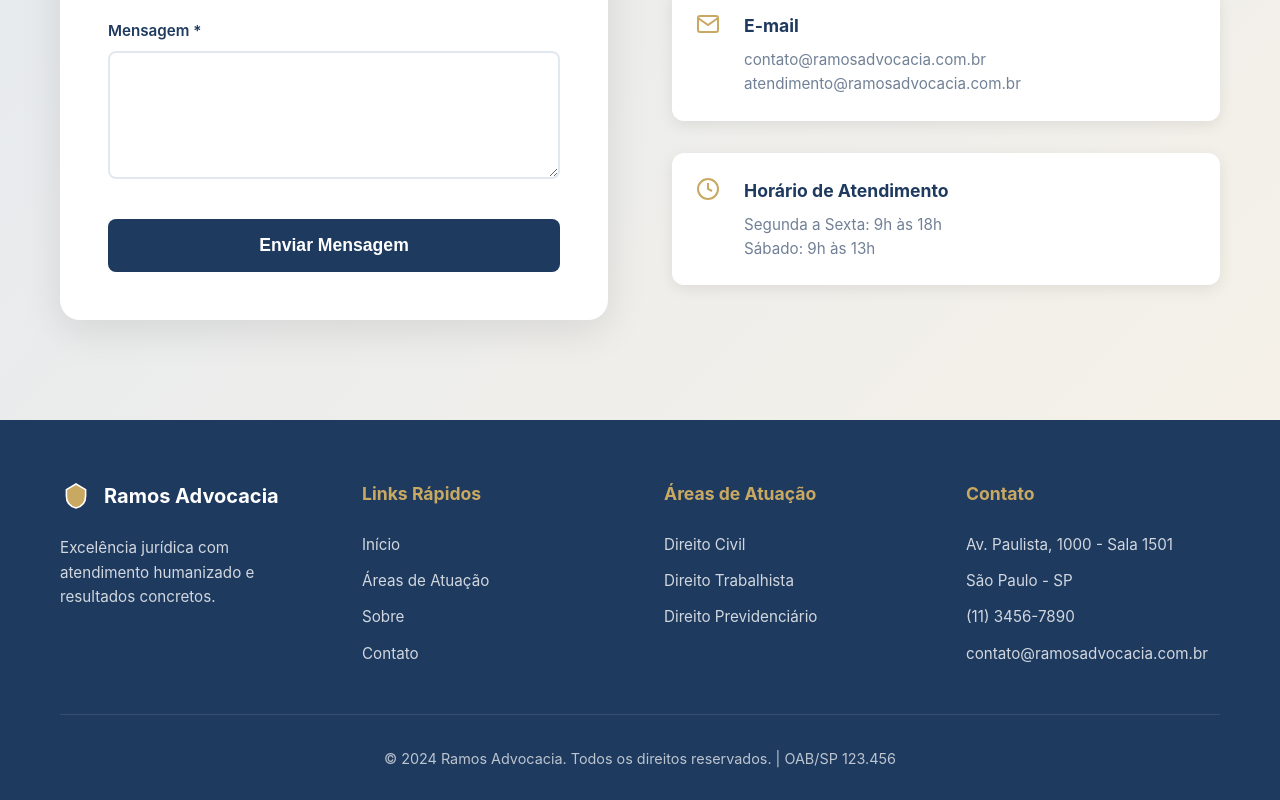
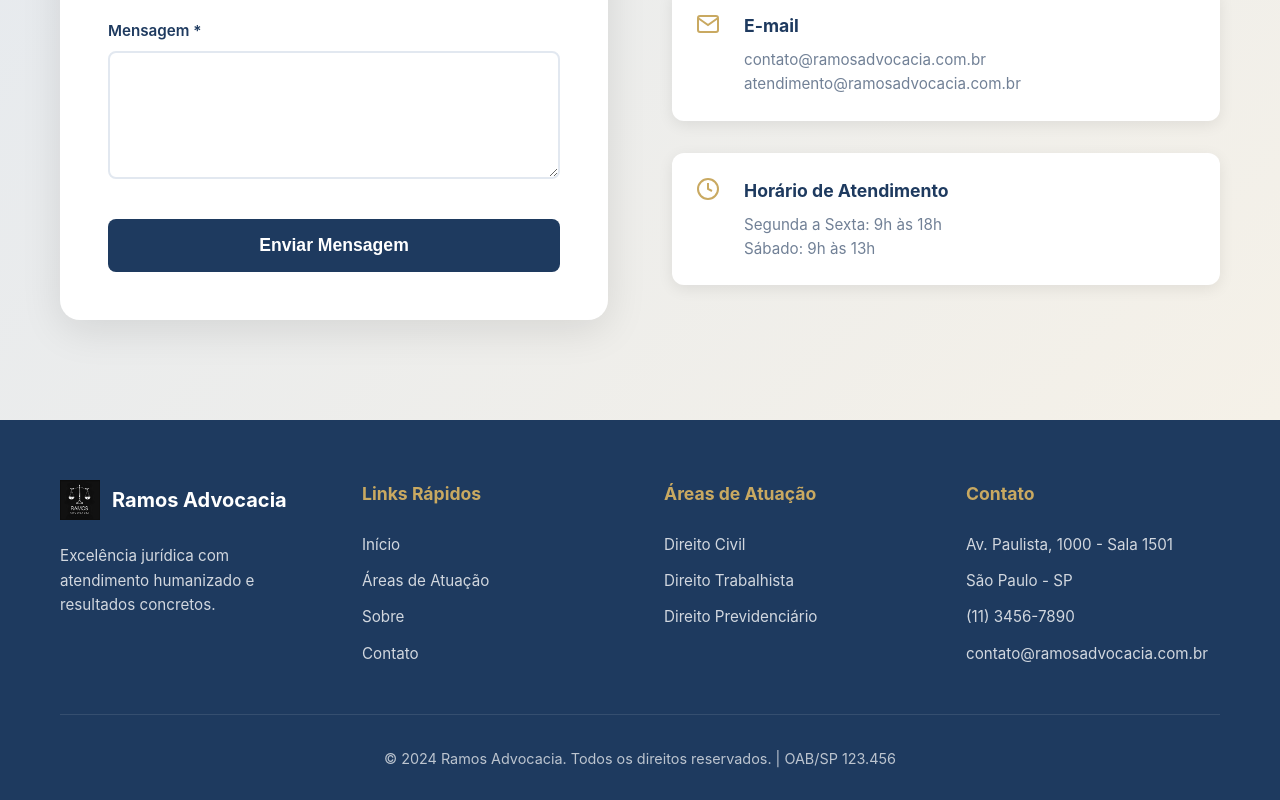
Before and after one commit to davydsonmr1/trabalho-devops, a website built with Vite: page index.html in a window 1280 px wide. Shown: the part 2926-3726 px from the top of the page. Built offline with nearby package versions, Linux system fonts and the light colour scheme.

Commit message:
feat: change logo footer

```diff
--- a/index.html
+++ b/index.html
@@ -216,9 +216,7 @@
             <div class="rodape-conteudo">
                 <div class="rodape-coluna">
                     <div class="logo-rodape">
-                        <svg width="32" height="32" viewBox="0 0 40 40" fill="none" xmlns="http://www.w3.org/2000/svg">
-                            <path d="M20 5L8 12V20C8 27 12 33 20 35C28 33 32 27 32 20V12L20 5Z" fill="#c9a961" stroke="#fff" stroke-width="2"/>
-                        </svg>
+                        <img src="/img/logo.png" alt="Logotipo do escritório Ramos Advocacia" width="40" height="40">
                         <span>Ramos Advocacia</span>
                     </div>
                     <p class="rodape-texto">Excelência jurídica com atendimento humanizado e resultados concretos.</p>
```
